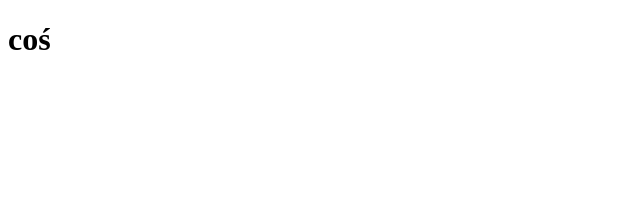
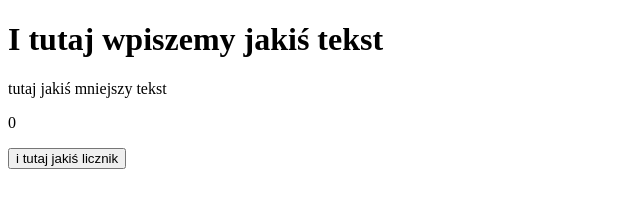
Before and after one commit to srr3nowasol/srr3nowasol, a plain HTML site: page index.html in a window 1280 px wide. Shown: the whole page, without its empty margins (0-640 px from the left). Drawn offline with Linux system fonts and the light colour scheme.

Commit message:
Add files via upload

```diff
--- a/index.html
+++ b/index.html
@@ -1,8 +1,18 @@
 <!DOCTYPE html>
 <head>
 <title> SRR 3 NOWA SÓL </title>
+<script>
+	var licznik = 0
+	function licz() {
+		licznik = licznik + 1
+		document.getElementById("m").innerHTML = licznik
+	}
+</script>
 </head>
 <body>
-<h1> coś </h1>
+<h1> I tutaj wpiszemy jakiś tekst </h1>
+<p> tutaj jakiś mniejszy tekst </p>
+<p id="m">0</p>
+<button onclick="licz()">i tutaj jakiś licznik</button>
 </body>
 </html>
```
